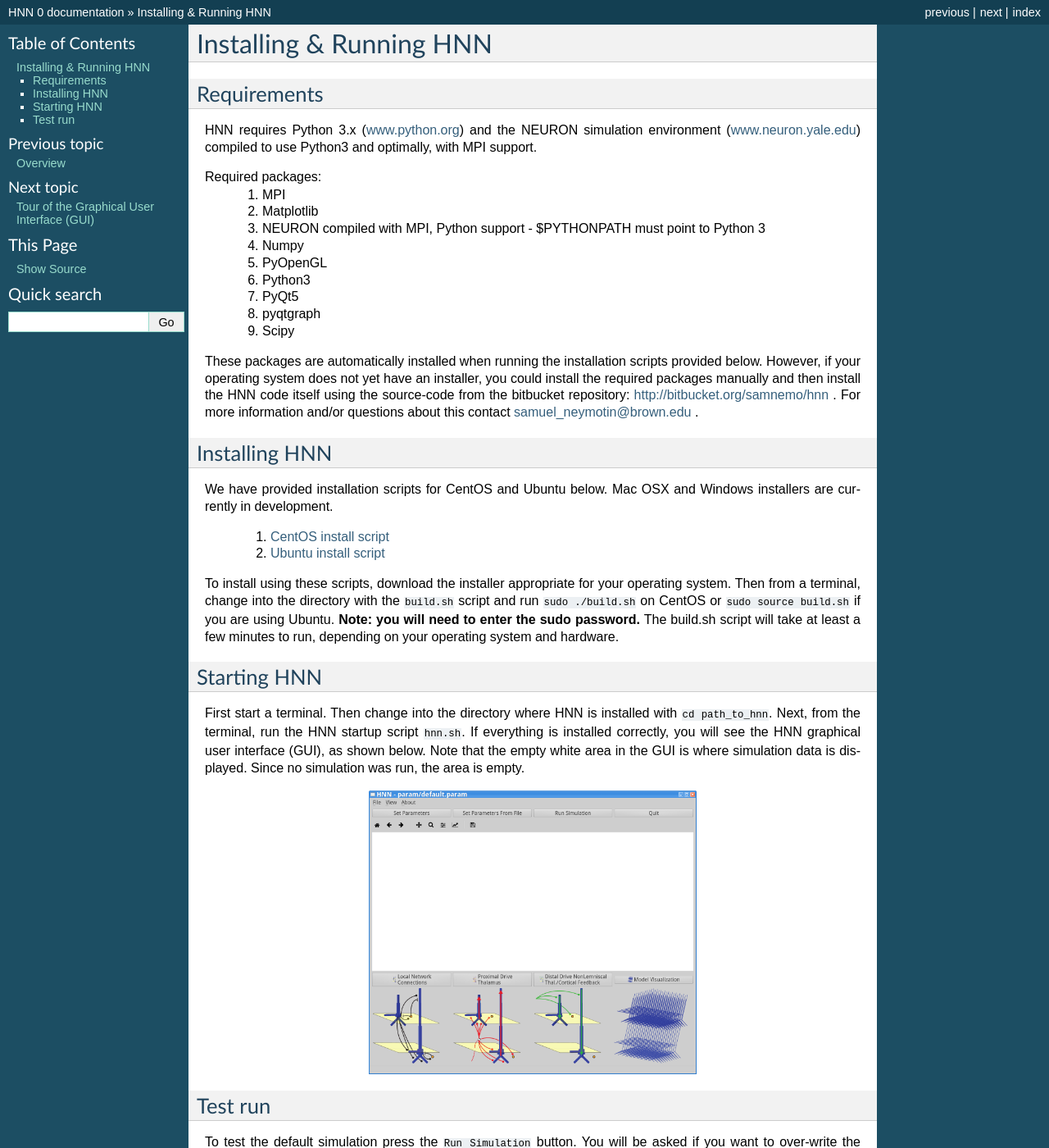
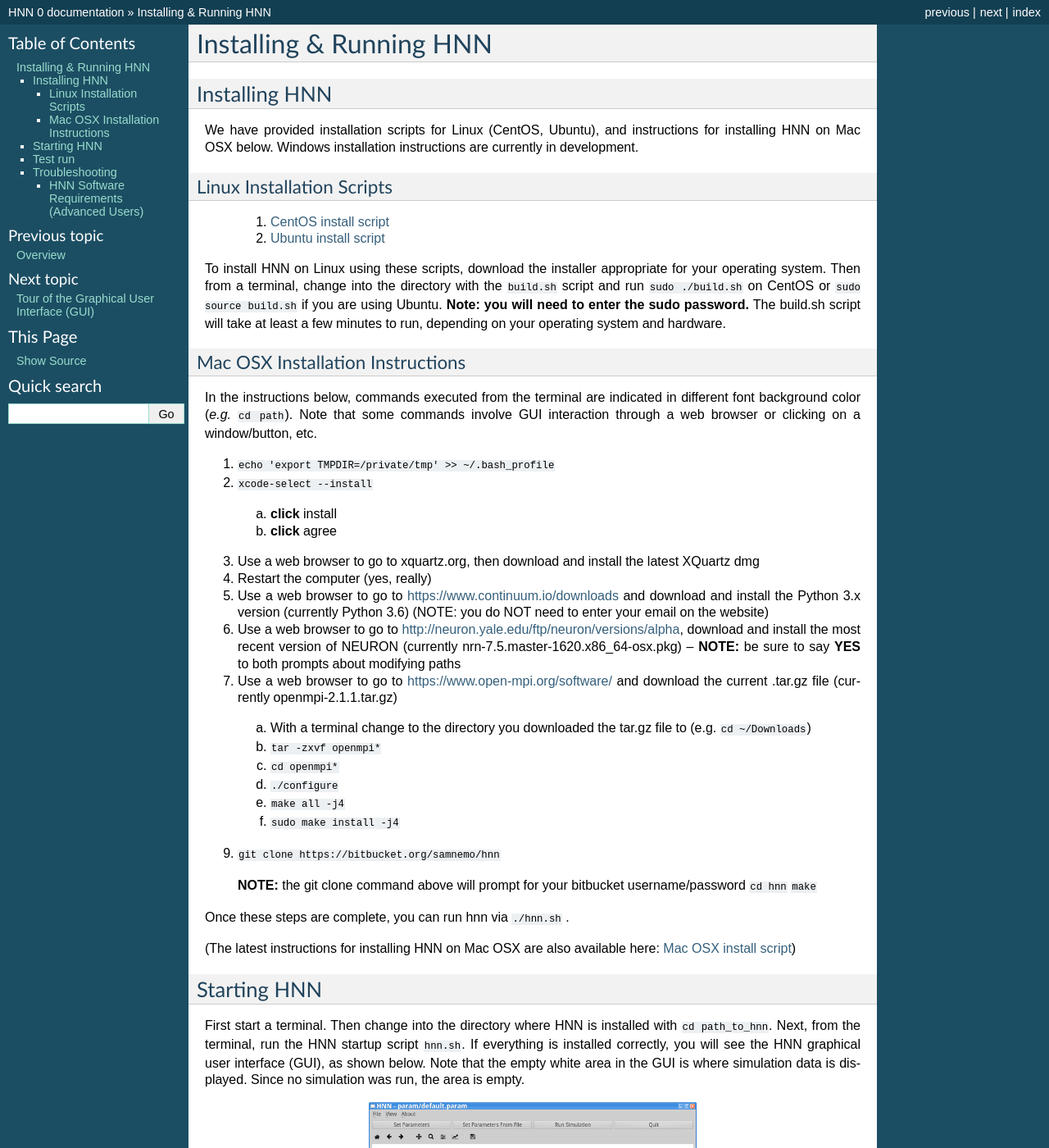
Before and after one commit to jonescompneurolab/hnn, a Sphinx documentation site: the page built from doc/install.rst, in a window 1280 px wide and 1400 px high. Shown: the whole window at 82% size. Built offline with Sphinx 7.4.7, drawn with Linux system fonts in a browser that asks for light colours; some of the changed text lies outside the part shown.

Commit message:
update install instructions to include macos

```diff
--- a/doc/install.rst
+++ b/doc/install.rst
@@ -1,43 +1,61 @@
 Installing & Running HNN
 =======================================
-
-Requirements
-------------
-
-HNN requires Python 3.x (`<www.python.org>`_) and the NEURON simulation environment (`<www.neuron.yale.edu>`_)
-compiled to use Python3 and optimally, with MPI support.
-
-Required packages:
- #. MPI
- #. Matplotlib
- #. NEURON compiled with MPI, Python support - $PYTHONPATH must point to Python 3
- #. Numpy
- #. PyOpenGL
- #. Python3
- #. PyQt5
- #. pyqtgraph
- #. Scipy
-
-These packages are automatically installed when running the installation scripts provided below. However,
-if your operating system does not yet have an installer, you could install the required packages manually
-and then install the HNN code itself using the source-code from the bitbucket repository: http://bitbucket.org/samnemo/hnn .
-For more information and/or questions about this contact samuel_neymotin@brown.edu .
 
 Installing HNN
 --------------
 
-We have provided installation scripts for CentOS and Ubuntu below. Mac OSX and Windows installers
-are currently in development.
+We have provided installation scripts for Linux (CentOS, Ubuntu), and instructions for installing
+HNN on Mac OSX below. Windows installation instructions are currently in development.
+
+Linux Installation Scripts
+^^^^^^^^^^^^^^^^^^^^^^^^^^
 
  #. `CentOS install script <https://bitbucket.org/samnemo/hnn/src/70f8db5fc7310a811378920d61954d0277abe8c8/installer/centos/build.sh?at=master>`_
  #. `Ubuntu install script <https://bitbucket.org/samnemo/hnn/src/70f8db5fc7310a811378920d61954d0277abe8c8/installer/ubuntu/build.sh?at=master>`_
 
-To install using these scripts, download the installer appropriate for your
-operating system. Then from
-a terminal, change into the directory with the ``build.sh`` script and run
+To install HNN on Linux using these scripts, download the installer appropriate for your
+operating system. Then from a terminal, change into the directory with the ``build.sh`` script and run
 ``sudo ./build.sh`` on CentOS or ``sudo source build.sh`` if you are using Ubuntu.
 **Note: you will need to enter the sudo password.** The build.sh script will take
 at least a few minutes to run, depending on your operating system and hardware.
+
+Mac OSX Installation Instructions
+^^^^^^^^^^^^^^^^^^^^^^^^^^^^^^^^^
+
+In the instructions below, commands executed from the terminal are indicated in
+different font background color (*e.g.* ``cd path``). Note that some commands
+involve GUI interaction through a web browser or clicking on a window/button, etc.
+
+1. ``echo 'export TMPDIR=/private/tmp' >> ~/.bash_profile``
+
+2.  ``xcode-select --install``
+  a. **click** install
+  b. **click** agree
+
+3. Use a web browser to go to xquartz.org, then download and install the latest XQuartz dmg
+
+4. Restart the computer (yes, really)
+
+5. Use a web browser to go to https://www.continuum.io/downloads and download and install the Python 3.x version (currently Python 3.6) (NOTE: you do NOT need to enter your email on the website)
+
+6. Use a web browser to go to http://neuron.yale.edu/ftp/neuron/versions/alpha, download and install the most recent version of NEURON (currently nrn-7.5.master-1620.x86_64-osx.pkg) -- **NOTE:** be sure to say **YES** to both prompts about modifying paths
+
+7. Use a web browser to go to https://www.open-mpi.org/software/ and download the current .tar.gz file (currently openmpi-2.1.1.tar.gz)
+  a. With a terminal change to the directory you downloaded the tar.gz file to (e.g. ``cd ~/Downloads``)
+  b. ``tar -zxvf openmpi*``
+  c. ``cd openmpi*``
+  d. ``./configure``
+  e. ``make all -j4``
+  f. ``sudo make install -j4``
+
+9. ``git clone https://bitbucket.org/samnemo/hnn``
+  **NOTE:** the git clone command above will prompt for your bitbucket username/password
+  ``cd hnn``
+  ``make``
+
+Once these steps are complete, you can run hnn via ``./hnn.sh`` .
+
+(The latest instructions for installing HNN on Mac OSX are also available here: `Mac OSX install script <https://bitbucket.org/samnemo/hnn/src/d721bbdcf1718b64af83d92fbbd5e0ee38ae7d2c/installer/mac/mac-install-instructions.txt?at=master>`_)
 
 Starting HNN
 ------------
@@ -77,3 +95,28 @@
 experiments. The bottom portion show a wavelet-based spectrogram from the current
 dipole signal. In the Tutorial, we will provide more information on what the output
 represents.
+
+Troubleshooting
+---------------
+
+HNN Software Requirements (Advanced Users)
+^^^^^^^^^^^^^^^^^^^^^^^^^^^^^^^^^^^^^^^^^^
+
+The packages below are automatically installed when running the installation scripts/instructions provided above. However,
+if your operating system does not yet have an installer/instructions, you could install the required packages manually
+and then install the HNN code itself using the source-code from the bitbucket repository: http://bitbucket.org/samnemo/hnn .
+For more information and/or questions about this contact samuel_neymotin@brown.edu .
+
+HNN requires Python 3.x (`<www.python.org>`_) and the NEURON simulation environment (`<www.neuron.yale.edu>`_)
+compiled to use Python3 and MPI support.
+
+Required packages:
+ #. MPI
+ #. Matplotlib
+ #. NEURON compiled with MPI, Python support - $PYTHONPATH must point to Python 3
+ #. Numpy
+ #. PyOpenGL
+ #. Python3
+ #. PyQt5
+ #. pyqtgraph
+ #. Scipy
```
